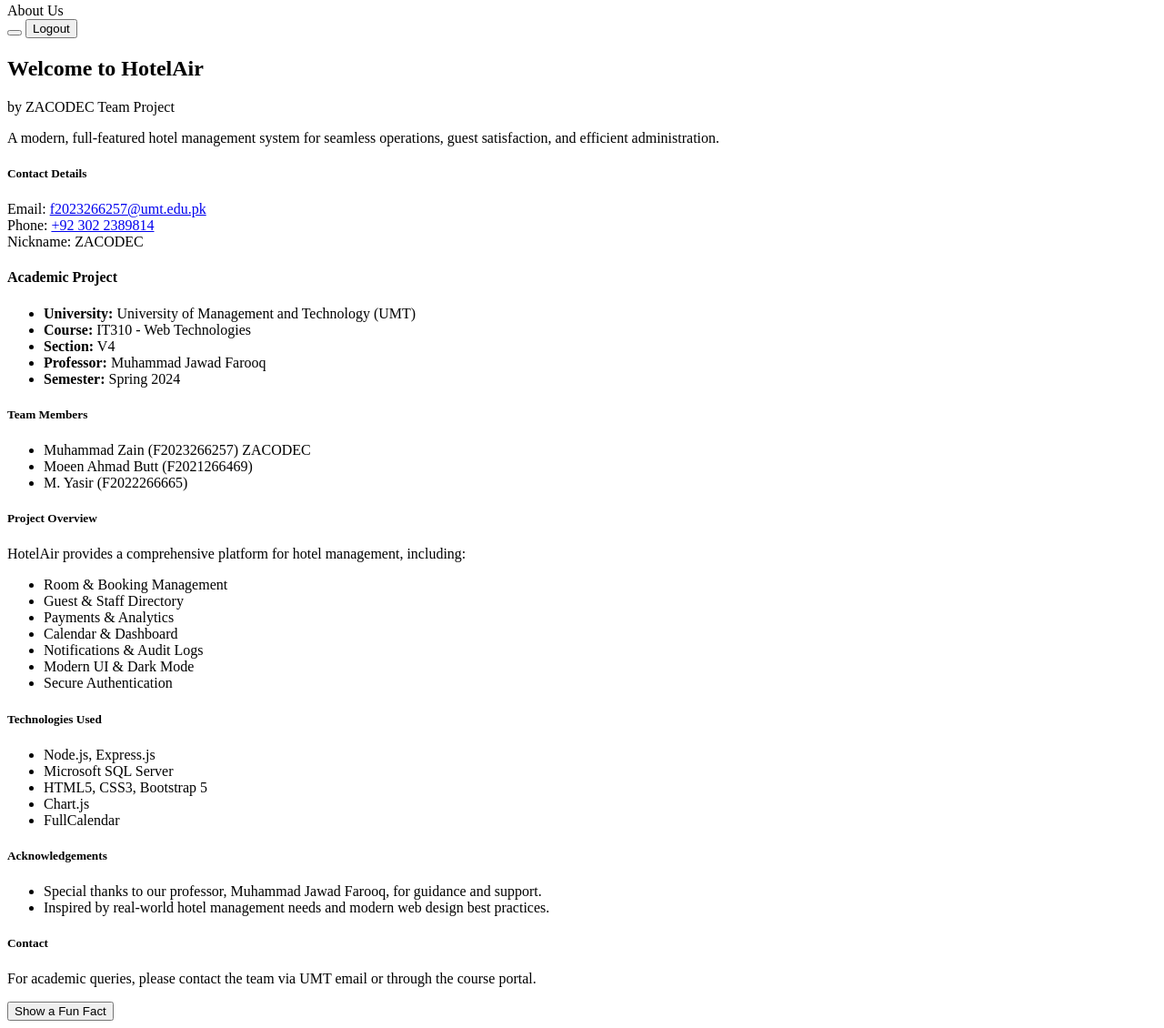
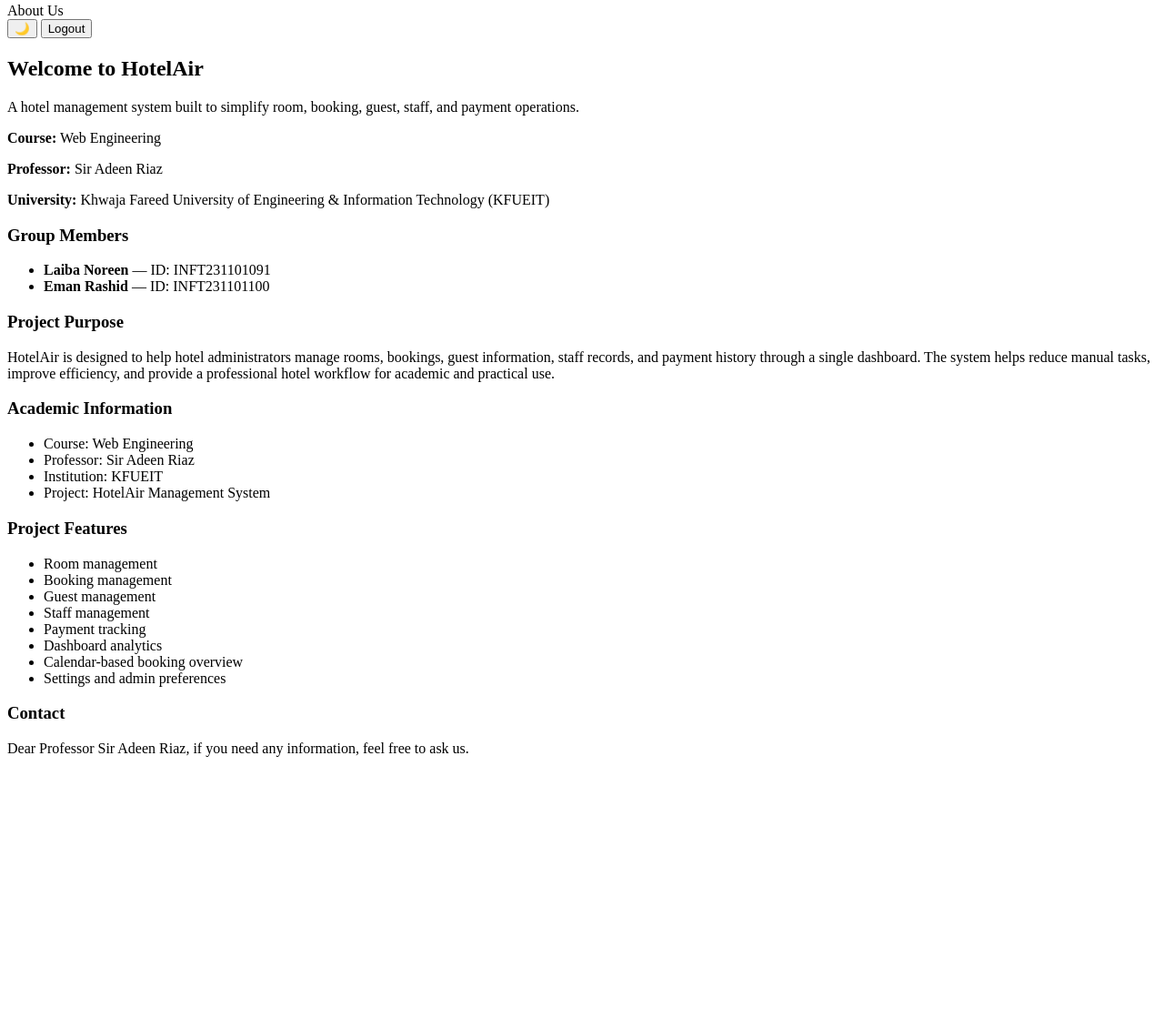
Before and after one commit to zainmustafam977/hotelair, a website: page public/about.html in a window 1280 px wide. Shown: the part 235-1365 px from the top of the page at 91% size. After the commit the page ends 1083 px from the top, so only its background shows below. Drawn offline with Linux system fonts and the light colour scheme.

Commit message:
Update project ownership details, add beginner setup docs, and refresh the about page and README to match the new KFUEIT academic information while keeping the app functionality intact.

```diff
--- a/public/about.html
+++ b/public/about.html
@@ -1,6 +1,4 @@
 <!-- About Us Page for HotelAir -->
-<!-- Author: Team HotelAir (ZACODEC, Moeen Ahmad Butt, M. Yasir) -->
-<!-- University of Management and Technology (UMT) | IT310 - Web Technologies -->
 <!DOCTYPE html>
 <html lang="en">
 <head>
@@ -11,9 +9,7 @@
 </head>
 <body>
   <div>
-    <!-- Sidebar Navigation -->
     <nav>
-      <!-- Logo and Brand -->
       <div>
         <svg viewBox="0 0 32 32" width="32" height="32" fill="none" xmlns="http://www.w3.org/2000/svg">
           <defs>
@@ -29,7 +25,6 @@
         </svg>
         HotelAir
       </div>
-      <!-- Sidebar Links -->
       <ul>
         <li><a href="dashboard.html">Dashboard</a></li>
         <li><a href="rooms.html">Rooms</a></li>
@@ -43,124 +38,98 @@
       </ul>
     </nav>
     <div>
-      <!-- Header Bar -->
       <header>
         <div>
           <span>About Us</span>
           <div>
-            <button id="darkModeToggle" title="Toggle dark mode"><i class="bi bi-moon-fill"></i></button>
+            <button id="darkModeToggle" title="Toggle dark mode">🌙</button>
             <button id="logoutBtn">Logout</button>
           </div>
         </div>
       </header>
+
       <main>
-        <!-- Hero Section: Colorful intro with nickname and project badge -->
         <section>
           <h1>Welcome to HotelAir</h1>
-          <div>by <span>ZACODEC</span> <span>Team Project</span></div>
-          <p>A modern, full-featured hotel management system for seamless operations, guest satisfaction, and efficient administration.</p>
+          <p>A hotel management system built to simplify room, booking, guest, staff, and payment operations.</p>
+          <p><strong>Course:</strong> Web Engineering</p>
+          <p><strong>Professor:</strong> Sir Adeen Riaz</p>
+          <p><strong>University:</strong> Khwaja Fareed University of Engineering &amp; Information Technology (KFUEIT)</p>
         </section>
-        <!-- Contact Card: Email, phone, nickname -->
+
         <div>
-          <h5>Contact Details</h5>
-          <div>Email: <a href="mailto:f2023266257@umt.edu.pk">f2023266257@umt.edu.pk</a></div>
-          <div>Phone: <a href="tel:+923022389814">+92 302 2389814</a></div>
-          <div>Nickname: <span>ZACODEC</span></div>
+          <h3>Group Members</h3>
+          <ul>
+            <li><strong>Laiba Noreen</strong> — ID: INFT231101091</li>
+            <li><strong>Eman Rashid</strong> — ID: INFT231101100</li>
+          </ul>
         </div>
-        <!-- Project & Academic Info: Team, course, features, tech -->
+
         <div>
-          <div>
-            <h4>Academic Project</h4>
-            <ul>
-              <li><strong>University:</strong> University of Management and Technology (UMT)</li>
-              <li><strong>Course:</strong> IT310 - Web Technologies</li>
-              <li><strong>Section:</strong> V4</li>
-              <li><strong>Professor:</strong> Muhammad Jawad Farooq</li>
-              <li><strong>Semester:</strong> Spring 2024</li>
-            </ul>
-            <h5>Team Members</h5>
-            <ul>
-              <li>Muhammad Zain (F2023266257) <span>ZACODEC</span></li>
-              <li>Moeen Ahmad Butt (F2021266469)</li>
-              <li>M. Yasir (F2022266665)</li>
-            </ul>
-            <h5>Project Overview</h5>
-            <p>HotelAir provides a comprehensive platform for hotel management, including:</p>
-            <ul>
-              <li>Room & Booking Management</li>
-              <li>Guest & Staff Directory</li>
-              <li>Payments & Analytics</li>
-              <li>Calendar & Dashboard</li>
-              <li>Notifications & Audit Logs</li>
-              <li>Modern UI & Dark Mode</li>
-              <li>Secure Authentication</li>
-            </ul>
-            <h5>Technologies Used</h5>
-            <ul>
-              <li>Node.js, Express.js</li>
-              <li>Microsoft SQL Server</li>
-              <li>HTML5, CSS3, Bootstrap 5</li>
-              <li>Chart.js</li>
-              <li>FullCalendar</li>
-            </ul>
-            <h5>Acknowledgements</h5>
-            <ul>
-              <li>Special thanks to our professor, Muhammad Jawad Farooq, for guidance and support.</li>
-              <li>Inspired by real-world hotel management needs and modern web design best practices.</li>
-            </ul>
-            <h5>Contact</h5>
-            <p>For academic queries, please contact the team via UMT email or through the course portal.</p>
-          </div>
+          <h3>Project Purpose</h3>
+          <p>
+            HotelAir is designed to help hotel administrators manage rooms, bookings, guest information,
+            staff records, and payment history through a single dashboard. The system helps reduce manual tasks,
+            improve efficiency, and provide a professional hotel workflow for academic and practical use.
+          </p>
         </div>
-        <!-- Interactive Fun Section: Button and fun fact box -->
+
         <div>
-          <button id="funFactBtn">Show a Fun Fact</button>
-          <div id="funFactBox"></div>
+          <h3>Academic Information</h3>
+          <ul>
+            <li>Course: Web Engineering</li>
+            <li>Professor: Sir Adeen Riaz</li>
+            <li>Institution: KFUEIT</li>
+            <li>Project: HotelAir Management System</li>
+          </ul>
+        </div>
+
+        <div>
+          <h3>Project Features</h3>
+          <ul>
+            <li>Room management</li>
+            <li>Booking management</li>
+            <li>Guest management</li>
+            <li>Staff management</li>
+            <li>Payment tracking</li>
+            <li>Dashboard analytics</li>
+            <li>Calendar-based booking overview</li>
+            <li>Settings and admin preferences</li>
+          </ul>
+        </div>
+
+        <div>
+          <h3>Contact</h3>
+          <p>Dear Professor Sir Adeen Riaz, if you need any information, feel free to ask us.</p>
         </div>
       </main>
     </div>
   </div>
+
   <script src="js/storage-utils.js"></script>
   <script>
-    // --- DARK MODE TOGGLE ---
     function applyTheme() {
       const theme = localStorage.getItem('theme') || 'light';
       document.documentElement.setAttribute('data-theme', theme);
       const btn = document.getElementById('darkModeToggle');
       if (btn) {
-        btn.innerHTML = theme === 'dark' ? '<i class="bi bi-sun-fill"></i>' : '<i class="bi bi-moon-fill"></i>';
-        btn.setAttribute('aria-label', theme === 'dark' ? 'Switch to light mode' : 'Switch to dark mode');
+        btn.textContent = theme === 'dark' ? '☀️' : '🌙';
       }
     }
+
     document.getElementById('darkModeToggle')?.addEventListener('click', () => {
       const current = localStorage.getItem('theme') === 'dark' ? 'dark' : 'light';
       const next = current === 'dark' ? 'light' : 'dark';
       localStorage.setItem('theme', next);
       applyTheme();
     });
+
+    document.getElementById('logoutBtn')?.addEventListener('click', () => {
+      localStorage.removeItem('sessionUser');
+      window.location.href = 'index.html';
+    });
+
     applyTheme();
-    // --- LOGOUT BUTTON ---
-    document.getElementById("logoutBtn")?.addEventListener("click", () => {
-      localStorage.removeItem("sessionUser");
-      window.location.href = "index.html";
-    });
-    // --- Fun Fact Interactivity ---
-    const funFacts = [
-      "HotelAir was built with love and lots of coffee! ☕️",
-      "Did you know? The first hotel in the world opened in 1768.",
-      "Our mascot is a flying pillow! 🛏️",
-      "ZACODEC loves coding late at night.",
-      "The most expensive hotel room in the world costs over $100,000 per night!",
-      "HotelAir supports both dark and light mode for your comfort.",
-      "Team HotelAir can manage hundreds of bookings per day!",
-      "You can contact us anytime at f2023266257@umt.edu.pk.",
-      "We believe in making hotel management fun and easy!"
-    ];
-    document.getElementById('funFactBtn').addEventListener('click', function() {
-      const box = document.getElementById('funFactBox');
-      const idx = Math.floor(Math.random() * funFacts.length);
-      box.textContent = funFacts[idx];
-    });
   </script>
 </body>
 </html>
```
Also changed, not shown: docs/setup-guide.md (added, +100 -0 lines), docs/viva-guide.md (added, +71 -0 lines), README.md.
